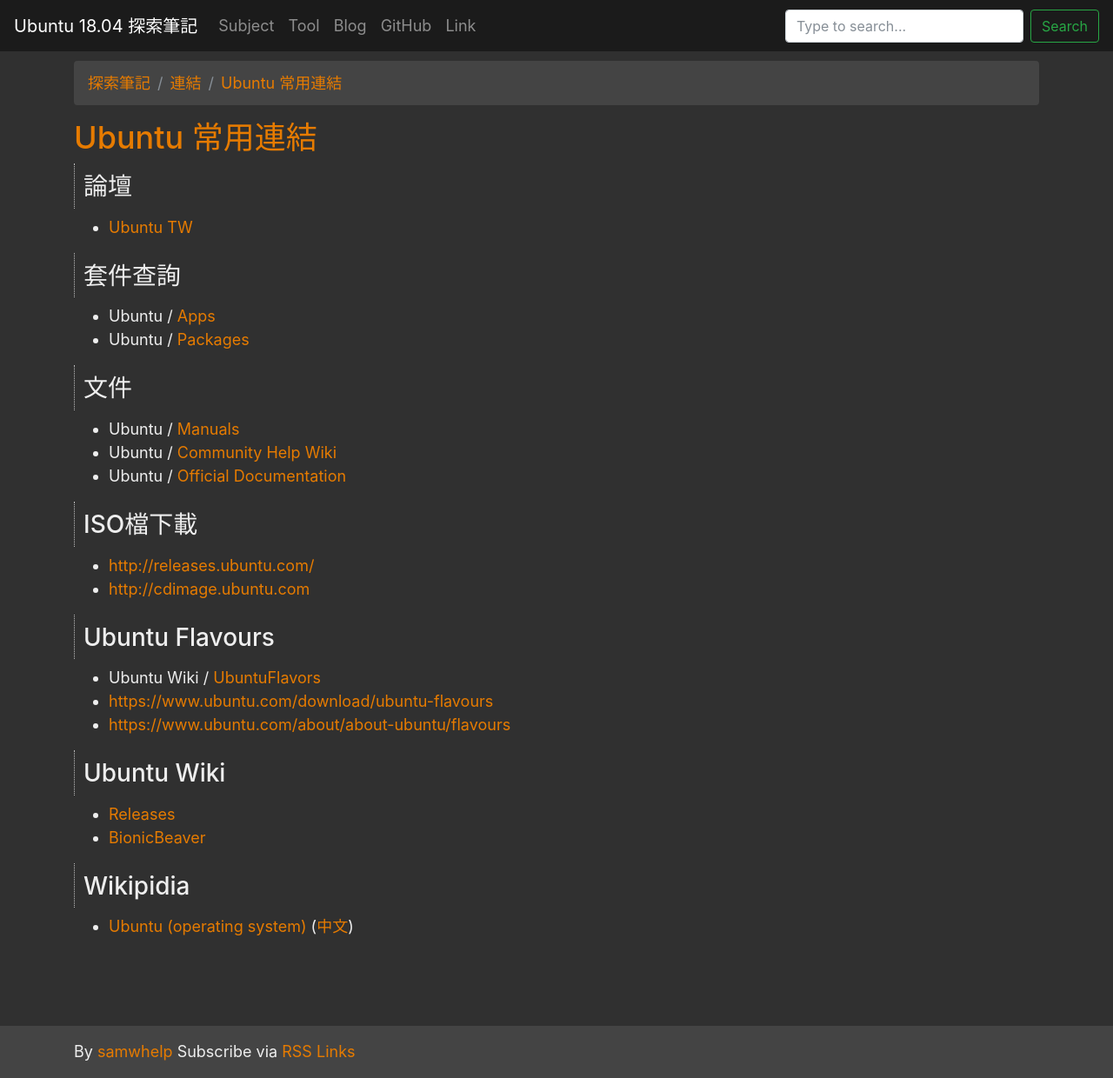
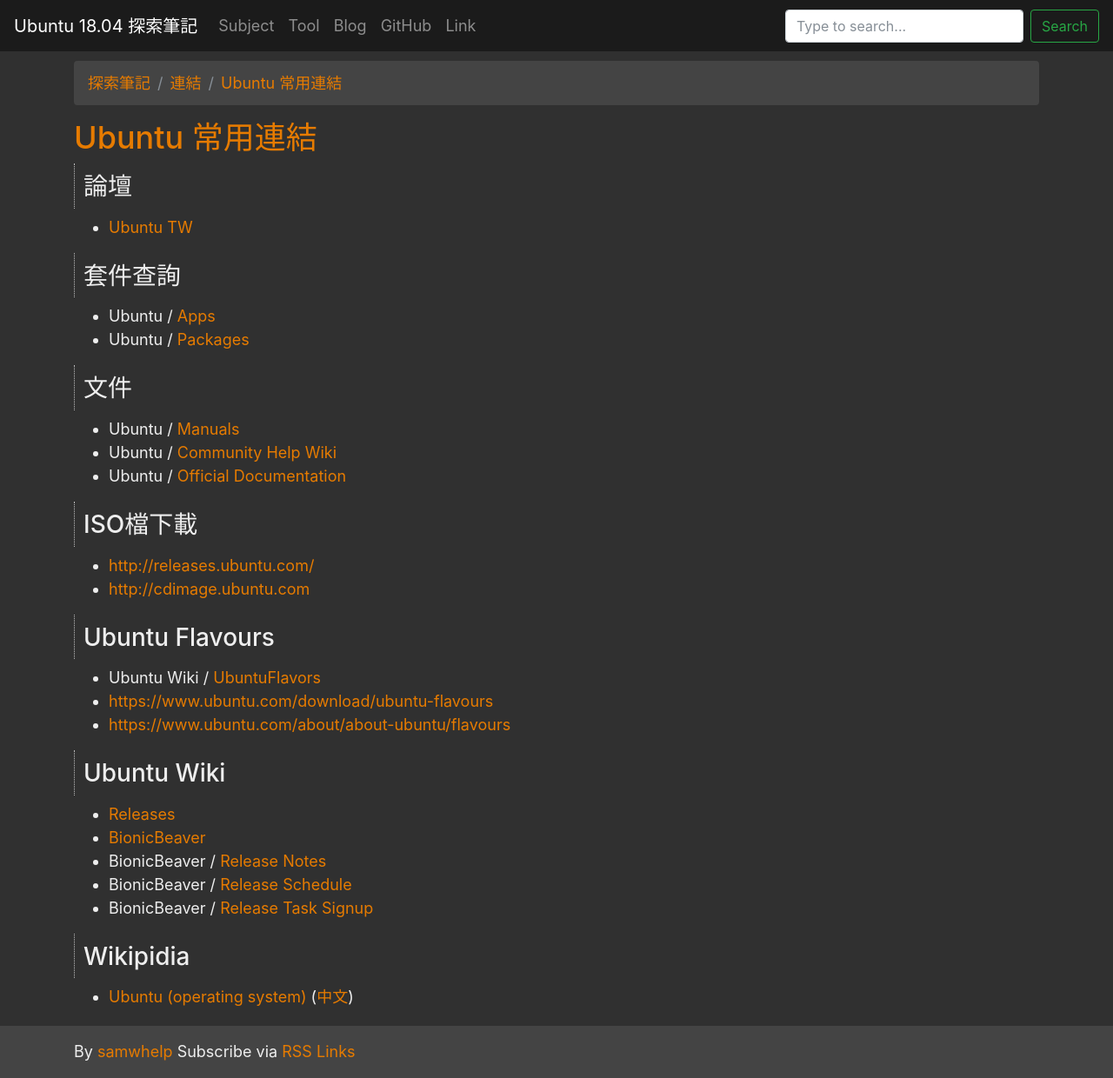
Before and after one commit to samwhelp/note-ubuntu-18.04, a Jekyll site: the page built from read/link/ubuntu/index.md, in a window 1280 px wide and 1240 px high. Shown: the whole window at 87% size. Built offline with Jekyll 4.4.1, drawn with Linux system fonts in a browser that asks for light colours; nearby versions of some CDN libraries.

Commit message:
add link

```diff
--- a/read/link/ubuntu/index.md
+++ b/read/link/ubuntu/index.md
@@ -45,7 +45,9 @@ source_url: '/read/link/ubuntu/index.md'
 
 * [Releases](https://wiki.ubuntu.com/Releases)
 * [BionicBeaver](https://wiki.ubuntu.com/BionicBeaver)
-
+* BionicBeaver / [Release Notes](https://wiki.ubuntu.com/BionicBeaver/ReleaseNotes)
+* BionicBeaver / [Release Schedule](https://wiki.ubuntu.com/BionicBeaver/ReleaseSchedule)
+* BionicBeaver / [Release Task Signup](https://wiki.ubuntu.com/BionicBeaver/ReleaseTaskSignup)
 
 ## Wikipidia
 
```
